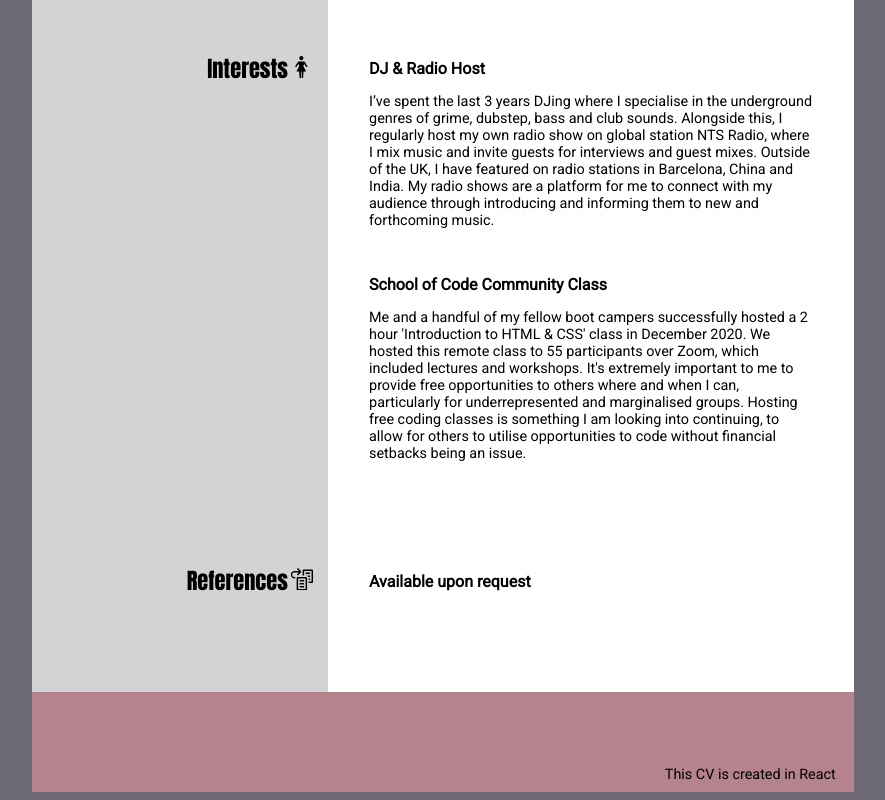
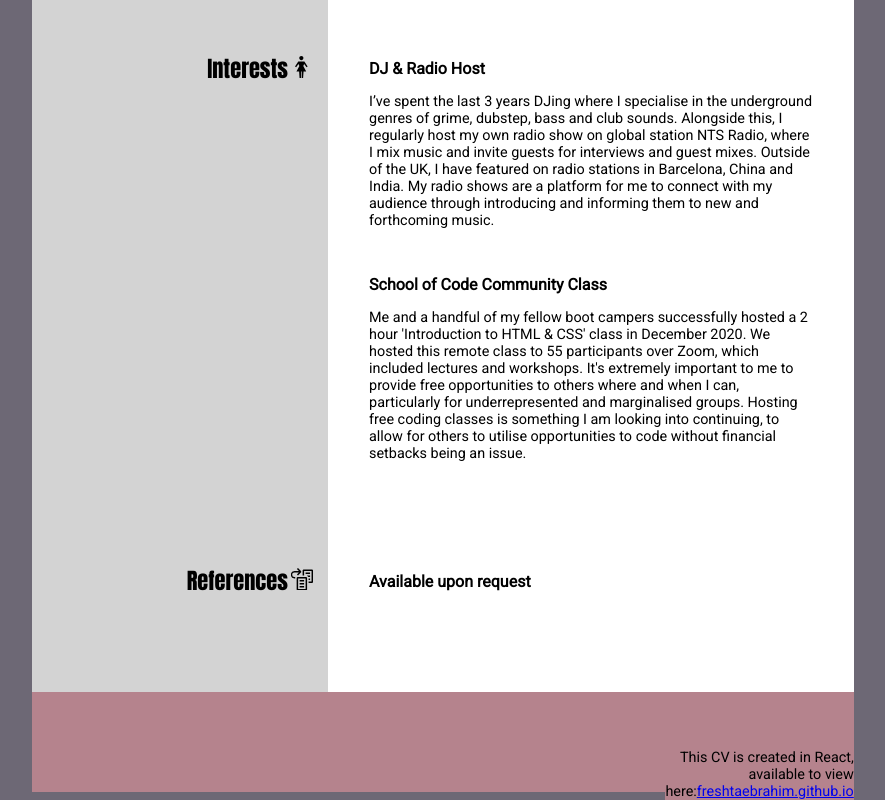
Before and after one commit to FreshtaEbrahim/cv, a React (Create React App) app: page / in a window 1280 px wide. Shown: the part 1875-2675 px from the top of the page, without its empty margins (197-1082 px from the left). Built offline with nearby package versions, Linux system fonts and the light colour scheme.

Commit message:
link added to end block

```diff
--- a/src/components/CVEndBlock/CVEndBlock.css
+++ b/src/components/CVEndBlock/CVEndBlock.css
@@ -21,3 +21,7 @@
   margin-top: 8%;
   /* font-weight: 500; */
 }
+
+a {
+  background-color: #b5838d;
+}
--- a/src/components/CVEndBlock/index.js
+++ b/src/components/CVEndBlock/index.js
@@ -4,7 +4,10 @@ import "./CVEndBlock.css";
 export default function CVEndBlock() {
   return (
     <div className="CVEndBlock">
-      <div className="CVEndBlock-text">This CV is created in React</div>
+      <div className="CVEndBlock-text">
+        This CV is created in React, available to view here:
+        <a href="https://freshtaebrahim.github.io/">freshtaebrahim.github.io</a>
+      </div>
     </div>
   );
 }
```
Also changed, not shown: 1 other file (tests, documents, lock files or other folders).
